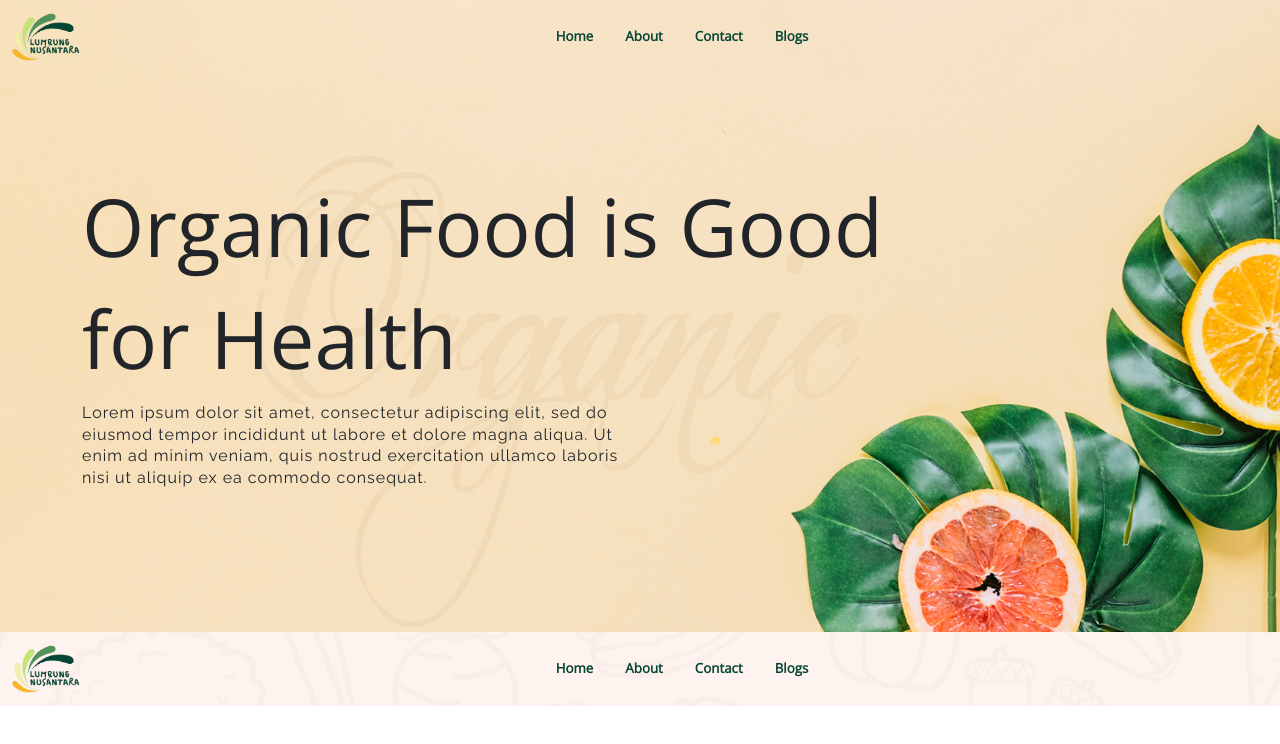
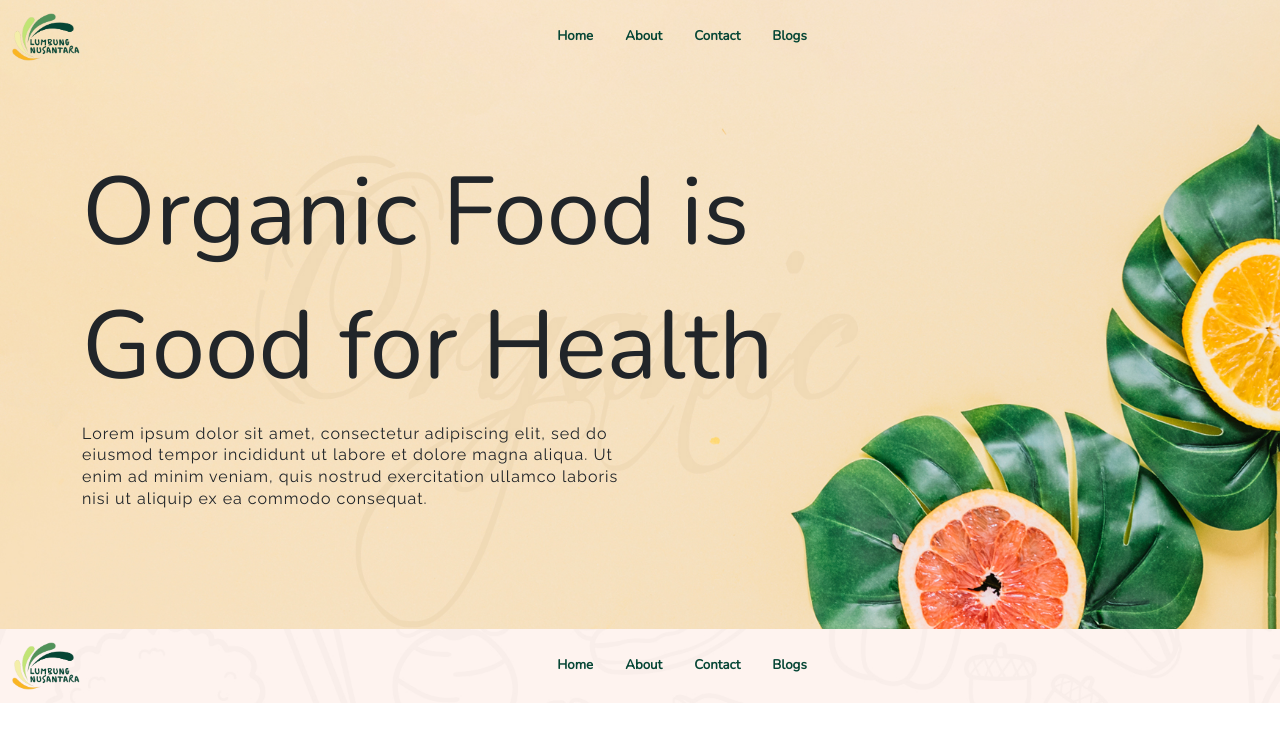
Before and after one commit to Lumbung-Nusantara/landing-page, a Svelte app: page / in a window 1280 px wide. Shown: the top 744 px of the page. Built offline with nearby package versions, Linux system fonts and the light colour scheme.

Commit message:
change font

```diff
--- a/index.html
+++ b/index.html
@@ -8,7 +8,7 @@
     <link href="https://cdn.jsdelivr.net/npm/bootstrap@5.0.2/dist/css/bootstrap.min.css" rel="stylesheet" integrity="sha384-EVSTQN3/azprG1Anm3QDgpJLIm9Nao0Yz1ztcQTwFspd3yD65VohhpuuCOmLASjC" crossorigin="anonymous">
     <link rel="preconnect" href="https://fonts.googleapis.com">
     <link rel="preconnect" href="https://fonts.gstatic.com" crossorigin>
-    <link href="https://fonts.googleapis.com/css2?family=Open+Sans&family=Raleway&display=swap" rel="stylesheet">
+    <link href="https://fonts.googleapis.com/css2?family=Nunito&family=Raleway&display=swap" rel="stylesheet">
   </head>
   <body>
     <div id="app"></div>
--- a/src/lib/hero.svelte
+++ b/src/lib/hero.svelte
@@ -4,9 +4,9 @@
 
 <div class="bg-hero pb-5">
     <Navbar />
-    <div class="container py-5">
+    <div class="container py-4">
         <div class="row mt-5">
-          <div class="col-10 align-self-center">
+          <div class="col-8 align-self-center">
             <h1 class="text-start">Organic Food is Good for Health</h1>
           </div>
         </div>
@@ -24,8 +24,8 @@
 
 <style>
     h1 {
-        font-size: 5rem;
-        font-weight: 400;
+        font-size: 6rem;
+        font-weight: 500;
         line-height: 1.4;
     }
 
--- a/src/style.css
+++ b/src/style.css
@@ -1,5 +1,5 @@
 body, h1, h2, h3, h4, h5, h6{
-    font-family: 'Open Sans', sans-serif;
+    font-family: 'Nunito', sans-serif;
 }
 
 .nav-link{
```
